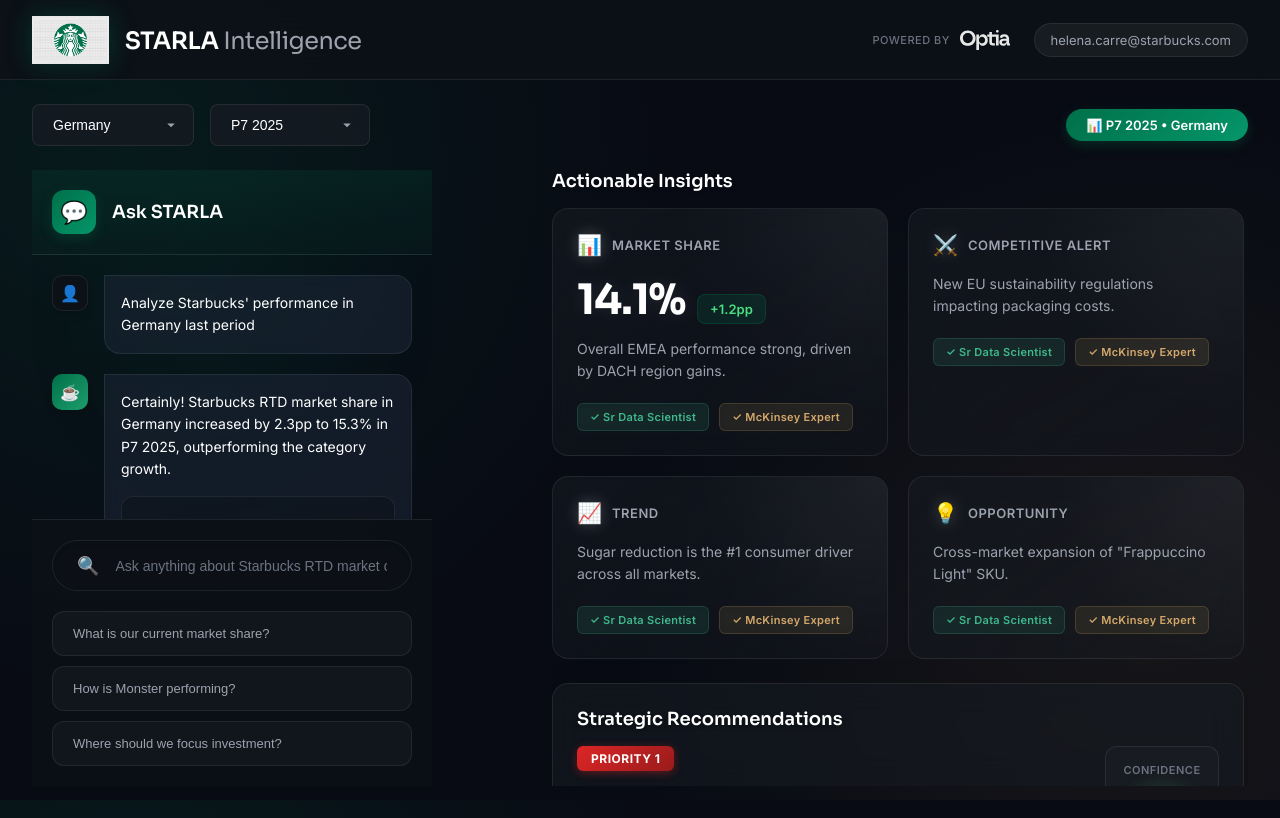
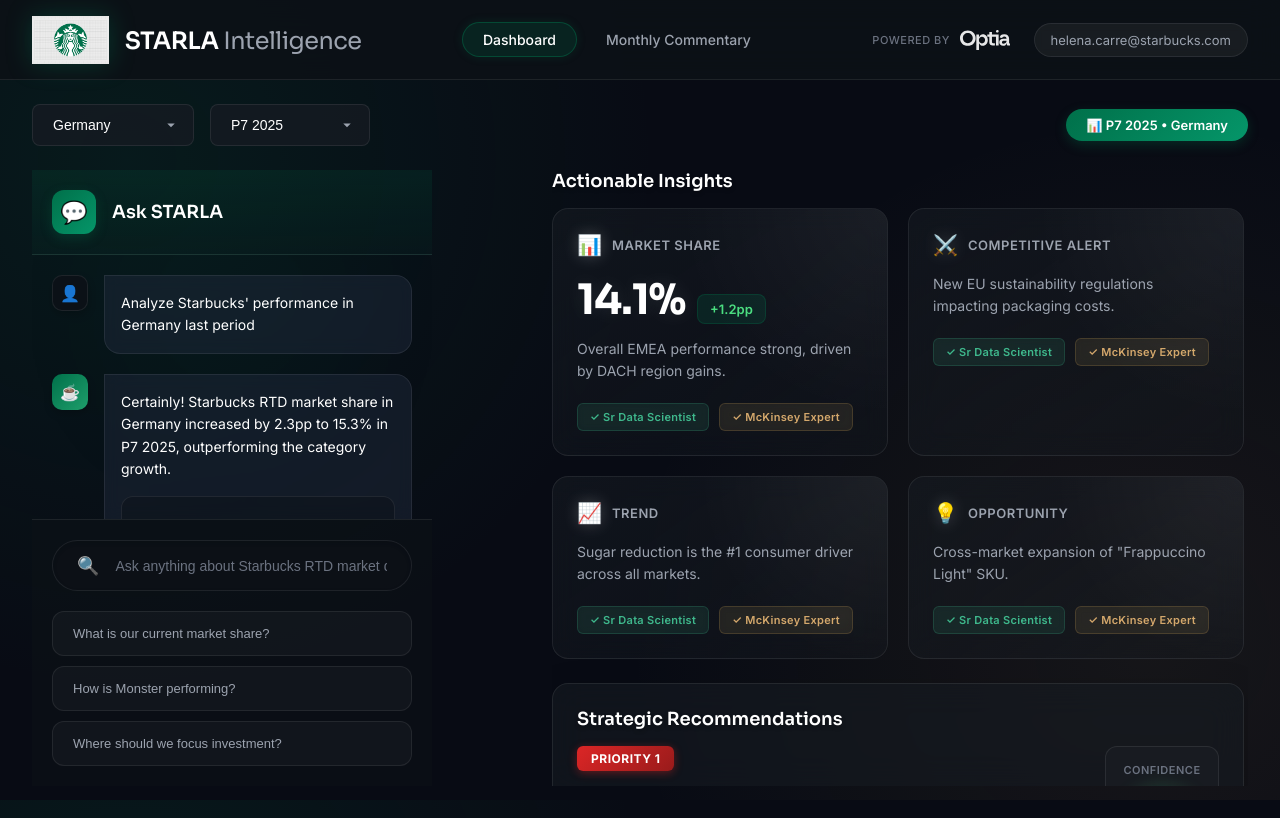
Before and after one commit to hkcarre/starla-intelligence, a website: page index.html in a window 1280 px wide. Drawn offline with Linux system fonts and the light colour scheme.

Commit message:
Integrate Dashboard and Commentary links with consistent navigation tabs

```diff
--- a/index.html
+++ b/index.html
@@ -89,6 +89,34 @@
         .brand-title .intelligence {
             color: var(--text-secondary);
             font-weight: 400;
+        }
+
+        .nav-tabs {
+            display: flex;
+            gap: 8px;
+        }
+
+        .nav-tab {
+            padding: 8px 20px;
+            border-radius: 20px;
+            font-size: 14px;
+            font-weight: 500;
+            color: var(--text-secondary);
+            text-decoration: none;
+            transition: all 0.2s;
+            border: 1px solid transparent;
+        }
+
+        .nav-tab:hover {
+            color: var(--text-primary);
+            background: rgba(255, 255, 255, 0.05);
+        }
+
+        .nav-tab.active {
+            color: white;
+            background: rgba(0, 112, 74, 0.2);
+            border-color: rgba(0, 112, 74, 0.5);
+            box-shadow: 0 0 10px rgba(0, 112, 74, 0.2);
         }
 
         .header-right {
@@ -759,6 +787,10 @@
                 <span class="intelligence"> Intelligence</span>
             </div>
         </div>
+        <nav class="nav-tabs">
+            <a href="index.html" class="nav-tab active">Dashboard</a>
+            <a href="commentary.html" class="nav-tab">Monthly Commentary</a>
+        </nav>
         <div class="header-right">
             <div class="powered-by-container">
                 <span class="powered-by-text">Powered by</span>
```
